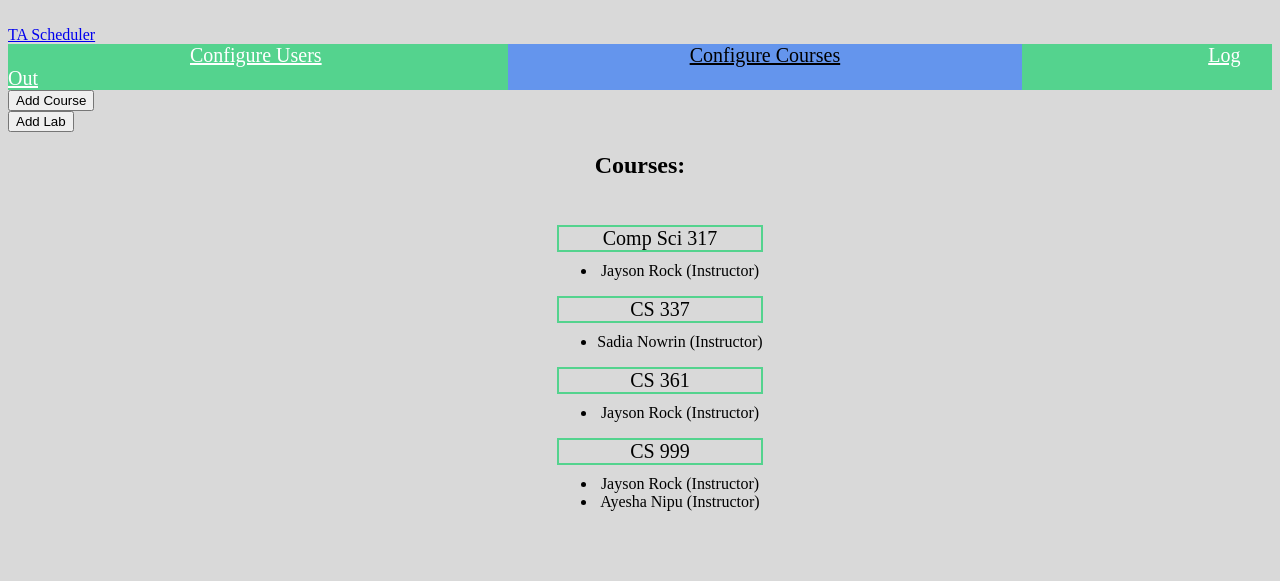
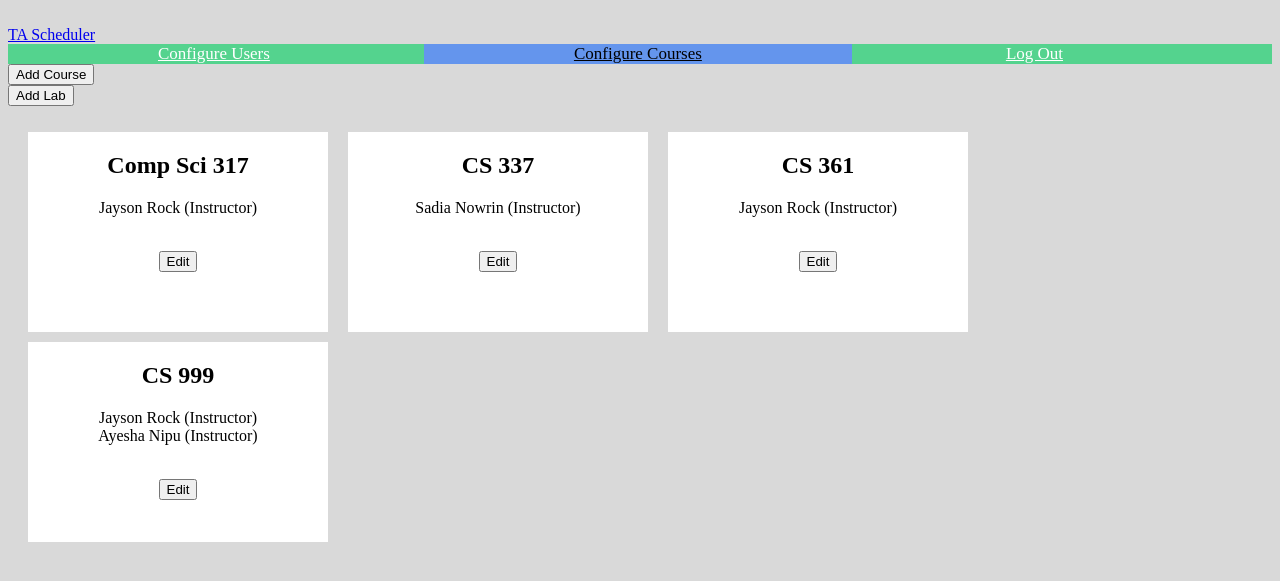
Before and after one commit to IgnacioVegaRivera/TAScheduler, a Django app: page /configureCourse.html in a window 1280 px wide. Shown: the top 581 px of the page. Run offline with Django 5.2, Linux system fonts and the light colour scheme; data comes from the database, SQL or seed files in the repository; both versions use the stored data as it was after the commit.

Commit message:
Edit form for configure courses created, nicely formmated boxes in configurecourse and userdirectory

```diff
--- a/djangoProject1/urls.py
+++ b/djangoProject1/urls.py
@@ -27,7 +27,7 @@ urlpatterns = [
 
     path('course_Directory.html', CourseDirectoryPage.as_view()),
     path('configureUser.html', ConfigureUserPage.as_view(), name='configure_user'),
-    path('configureCourse.html', ConfigureCoursePage.as_view()),
+    path('configureCourse.html', ConfigureCoursePage.as_view(), name='configure_course'),
     path('admin_Home.html', AdminHomePage.as_view())
 
 ]
--- a/djangoProject1/views.py
+++ b/djangoProject1/views.py
@@ -1,7 +1,9 @@
 from django.shortcuts import render, redirect
 from django.views import View
+import logging
+logger = logging.getLogger(__name__)
 
-from djangoProject1.MethodFiles.Administrator import CreateCourse, CreateUser, CreateLab
+from djangoProject1.MethodFiles.Administrator import CreateCourse, CreateUser, CreateLab, EditUser, EditCourse
 from djangoProject1.MethodFiles.GeneralMethods import GetUser, CheckPermission
 from djangoProject1.models import User, Course, Lab
 
@@ -109,16 +111,8 @@ class ConfigureUserPage(View):
 
     #Helper class to save/edit the user
     def editUserHelper(self,username,request):
-        user = User.objects.get(username=username)
-
-        # Update user fields based on inputs:
-        user.first_name = request.POST.get("first_name", user.first_name)
-        user.last_name = request.POST.get("last_name", user.last_name)
-        user.role = request.POST.get("role", user.role)
-        user.email = request.POST.get("email", user.email)
-        user.phone_number = request.POST.get("phone_number", user.phone_number)
-
-        user.save()
+        editedUser = EditUser.edit_user(username, request)
+        editedUser.save()
         return redirect("configure_user")
 
 class UserDirectoryPage(View):
@@ -183,6 +177,7 @@ class ConfigureCoursePage(View):
     def post(self, request):
         #this is to filter based on which form is being accessed
         form = request.POST.get('form_name')
+        course_name = request.POST.get('name')
         courses = Course.objects.all()
         #get the list of the instructors so that we can show it
         instructors = User.objects.filter(role="Instructor")
@@ -192,6 +187,8 @@ class ConfigureCoursePage(View):
             return self.add_course_helper(courses, instructors, tas, request)
         elif form == "create_lab":
             return self.add_lab_helper(courses, instructors, tas, request)
+        elif form == "edit_course":
+            return self.edit_course_helper(course_name, request)
         else:
             return render(request, "configureCourse.html",{"instructors": instructors, "tas": tas,
                 'courses':courses, 'message': "Something went wrong when fetching the form, please try again."})
@@ -251,3 +248,7 @@ class ConfigureCoursePage(View):
         else:
             return render(request, "configureCourse.html", {"instructors": instructors, "tas": tas,
                 'courses': courses, 'message': "The lab \"" + lname + "\" has been created"})
+
+    def edit_course_helper(self, course_name, request):
+        EditCourse.edit_course(course_name, request)
+        return redirect('configure_course')
--- a/static/style.css
+++ b/static/style.css
@@ -8,10 +8,10 @@
 }
 
 .navbar a{
-    padding: 10%;
+    padding: 10px;
     color: white;
     text-align: center;
-    font-size: 20px;
+    font-size: 17px;
 }
 .navbar a:hover {
     background-color: black;
@@ -90,15 +90,43 @@ ul ul{/*Inner bullet*/
 }
 
 
+
+
 /*
     User directory formatting
 */
-.courselist{
-    position: relative;
-    left: -15px;
+
+
+/*
+Configure Courses page css:
+*/
+
+.instructor-checkboxes {
+    display: flex;
+    flex-direction: column;
+    margin-top: 10px;
 }
 
-li span{
-    position: relative;
-    left: -15%;
+.instructor-checkboxes div {
+    margin-bottom: 5px;
 }
+
+.courseContainer{
+    width: 100%;
+    display: flex;
+    flex-wrap: wrap;
+}
+
+.courseBox{
+    width: 300px;
+    height: 200px;
+    background-color: white;
+    margin-left: 20px;
+    margin-top:10px;
+    text-align: center;
+}
+
+.edit-course-modal{
+    width: 350px;
+    height: 350px;
+}
--- a/templates/admin_Home.html
+++ b/templates/admin_Home.html
@@ -10,9 +10,9 @@
 <h1>Accessible via Home Page Through a Button and User has Admin Permission</h1>
 <br/><a href="home.html">TA Scheduler</a>
     <div class="navbar">
-        <a href="configureUser.html" style="padding: 182px">Configure Users</a>
-        <a href="configureCourse.html" style="padding: 182px">Configure Courses</a>
-        <a href="/" style="padding: 182px">Log Out</a>
+        <a href="configureUser.html" style="padding: 150px">Configure Users</a>
+        <a href="configureCourse.html" style="padding: 150px">Configure Courses</a>
+        <a href="/" style="padding: 150px">Log Out</a>
 {#        <a href="">Databases</a>#}
 {#        <a class="active" href="admin_Home.html">Admin Home</a>#}
     </div>
--- a/templates/configureCourse.html
+++ b/templates/configureCourse.html
@@ -9,9 +9,9 @@
 {#    <br/><a href="/templates/home.html">TA Scheduler</a>#}
 <br/><a href="home.html">TA Scheduler</a>
 <div class="navbar">
-        <a href="configureUser.html" style="padding: 182px">Configure Users</a>
-        <a class="active" href="configureCourse.html" style="padding: 182px">Configure Courses</a>
-        <a href="/" style="padding: 182px">Log Out</a>
+    <a href="configureUser.html" style="padding: 150px">Configure Users</a>
+    <a class="active" href="configureCourse.html" style="padding: 150px">Configure Courses</a>
+    <a href="/" style="padding: 150px">Log Out</a>
     {#        <a href="">Databases</a>#}
     {#        <a class="active" href="admin_Home.html">Admin Home</a>#}
 </div>
@@ -98,22 +98,58 @@
 </div>
 <button popovertarget="createLab">Add Lab</button>
 <p style="text-align: center">{{ message }}</p>
-    <div class="container">
-        <h2 class="container">Courses:</h2>
-        <ol class="centered-list ">
+
+<div class="courseContainer">
     {% for course in courses %}
-                <p class="p" >
-                    {{ course.name }} <br>
-                    <ul>
-                        {% for instructor in course.instructors.all %}
-                            <li>{{ instructor }}</li>
+        <div class="courseBox">
+            <h2>{{ course.name }}</h2>
+            <p>{% for instructor in course.instructors.all %}
+                {{ instructor }}<br/>
             {% empty %}
-                            <li>No instructors assigned.</li>
+                No instructors assigned.
             {% endfor %}
-                    </ul>
+                <br/>
             </p>
+            <div class="edit-course-modal" popover id="editCourseModal {{ course.id }}">
+                <h2>Edit Course info:</h2>
+                <div class="modal-header" id="myModal {{ course.id }}">
+                    <form method="POST" action="{% url 'configure_course' %}">
+                        <div class="modal-dialog">
+                            {% csrf_token %}
+                            <input type="hidden" name="form_name" value="edit_course">
+                            <div>
+                                <label class="form-label required">Course Name</label>
+                                <input type="text" name="name" class="form-control" value="{{ course.name }}">
+                            </div>
+                            <div>
+                                <label class="form-label required">Instructors</label>
+                                <div class="instructor-checkboxes">
+                                    {% for instructor in instructors %}
+                                        <div>
+                                            <input type="checkbox"
+                                                   name="instructor[]"
+                                                   value="{{ instructor.id }}"
+                                                   {% if instructor in course.instructors.all %}checked{% endif %}>
+                                            <label>{{ instructor }}</label>
+                                        </div>
                                     {% endfor %}
-        </ol>
+                                </div>
+                            </div>
+                        </div>
+                        <div class="modal-footer">
+                            <button type="submit" class="btn btn-primary">Save</button>
+                            <button type="button" class="btn btn-secondary"
+                                    popovertarget="editCourseModal {{ course.id }}"
+                                    popovertargetaction="hide">
+                                Cancel
+                            </button>
+                        </div>
+                    </form>
+                </div>
+            </div>
+            <button popovertarget="editCourseModal {{ course.id }}">Edit</button>
+        </div>
+    {% endfor %}
 </div>
 </body>
 </html>
```
Also changed, not shown: djangoProject1/MethodFiles/Administrator.py (+23 -5 lines), templates/configureUser.html (+7 -6 lines), templates/course_Directory.html (+4 -4 lines), templates/home.html (+4 -4 lines), templates/user_Directory.html (+21 -28 lines), db.sqlite3. Lines whose indentation alone changed are shown as unchanged.
